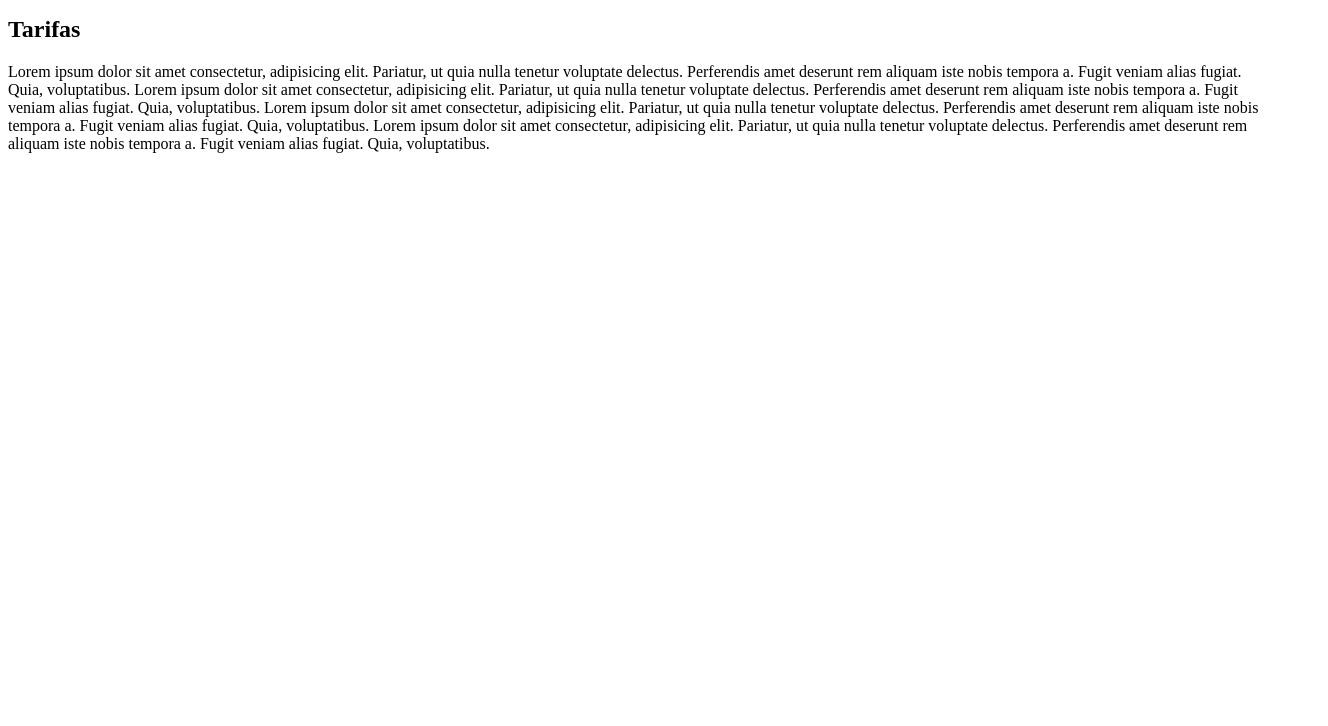
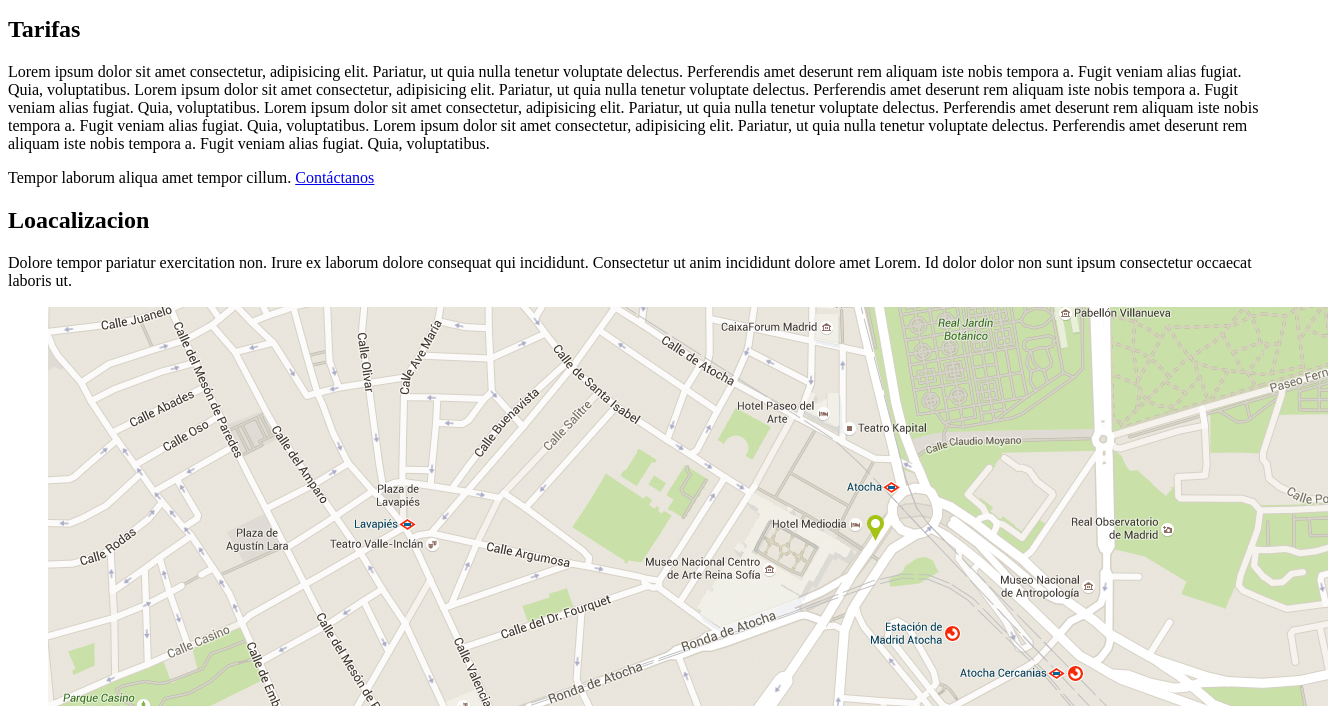
Before and after one commit to dduvanpantoja/fazt-website, a plain HTML site: page index.html in a window 1280 px wide. Shown: the part 1059-1785 px from the top of the page, 1328 px wide, since content can reach past the window. Before the commit the page ends 1228 px from the top, so only its background shows below. Drawn offline with Linux system fonts and the light colour scheme.

Commit message:
Estructura basica html, archivos e imagenes principales

```diff
--- a/index.html
+++ b/index.html
@@ -79,10 +79,20 @@
                         Perferendis amet deserunt rem aliquam iste nobis tempora a. Fugit veniam alias fugiat. Quia, voluptatibus.
                         Lorem ipsum dolor sit amet consectetur, adipisicing elit. Pariatur, ut quia nulla tenetur voluptate delectus.
                         Perferendis amet deserunt rem aliquam iste nobis tempora a. Fugit veniam alias fugiat. Quia, voluptatibus. </p>
+                        Tempor laborum aliqua amet tempor cillum.
+                        <a href="#" class="btn">Contáctanos</a>
             </article>
-
         </section>
-    <!-- FIN TARIFAS-->
+    <!-- FIN TARIFAS -->
+    <!-- LOCALIZACION -->
+        <section class=" content localization">
+            <h2 class="title">Loacalizacion</h2>
+            <p>Dolore tempor pariatur exercitation non. Irure ex laborum dolore consequat qui incididunt. Consectetur ut anim incididunt dolore amet Lorem. Id dolor dolor non sunt ipsum consectetur occaecat laboris ut.</p>
+            <figure>
+                <img src="img/dummy-mapa.jpg" alt="Localizacion de Fazt">
+            </figure>
+        </section>
+    <!-- FIN LOCALIZACION -->
 
 </body>
 </html>
```
Also changed, not shown: img/dummy-mapa.jpg (added), img/dummy-tarifas.jpg (added).
